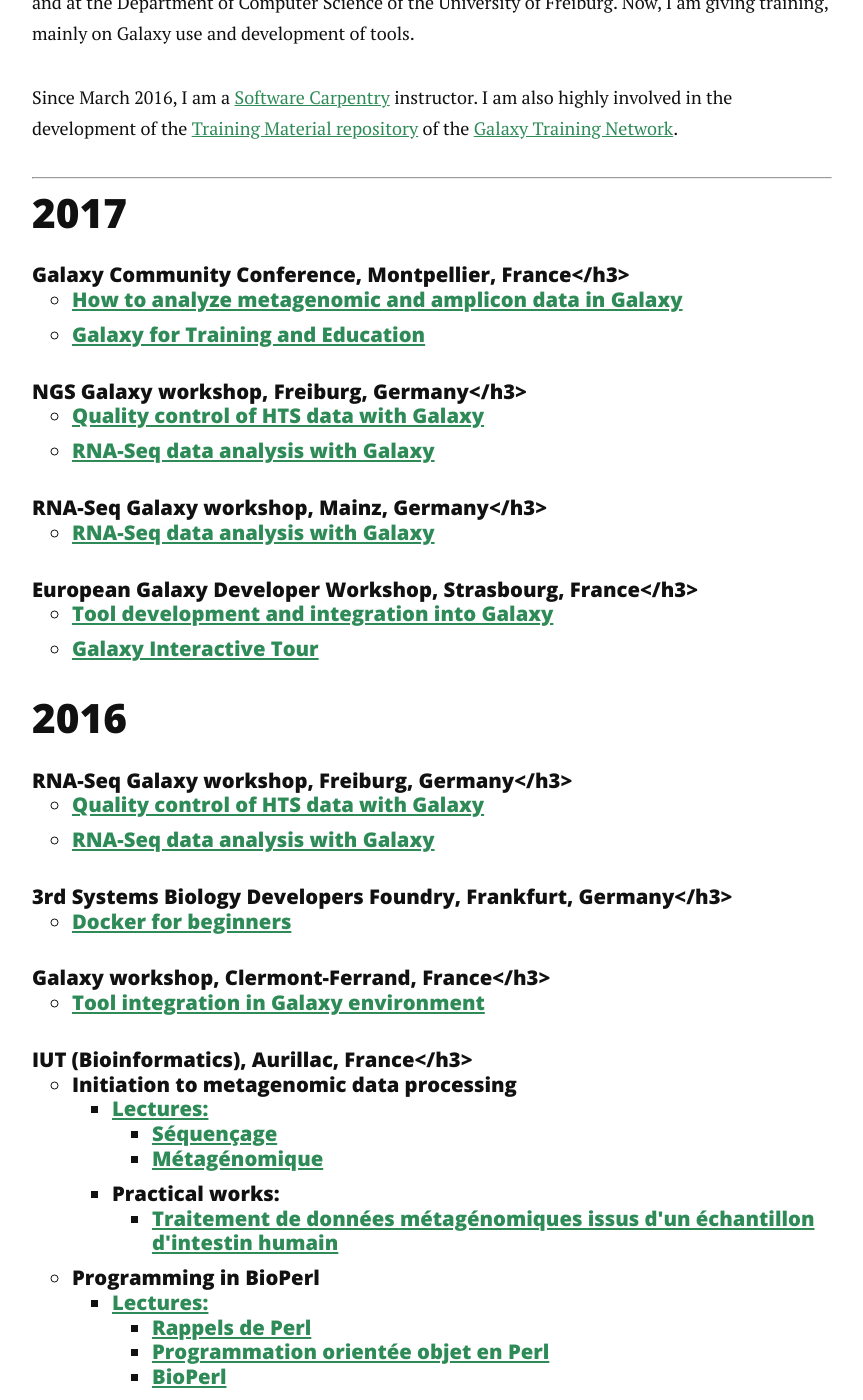
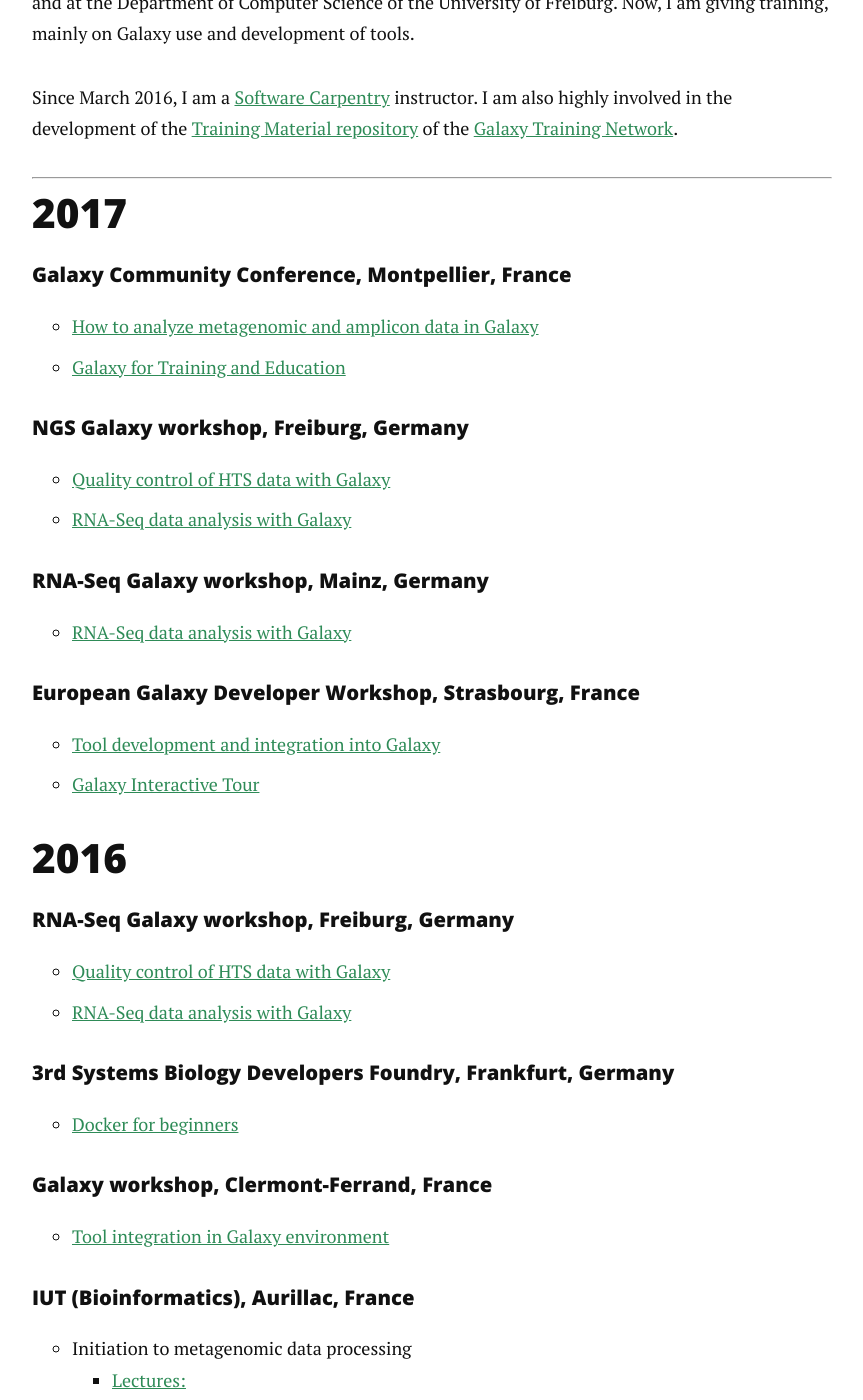
Before and after one commit to bebatut-research/bebatut-research.github.io, a Jekyll site: the page built from training.md, in a window 1280 px wide and 1400 px high, scrolled down 435 px. Shown: the whole window, without its empty margins (208-1071 px from the left). Built offline with Jekyll 4.4.1, drawn with Linux system fonts in a browser that asks for light colours; nearby versions of some CDN libraries; some of the changed text lies outside the part shown.

Commit message:
Fix title

```diff
--- a/training.md
+++ b/training.md
@@ -16,7 +16,7 @@
     <h2 class="title">{{ data.year }}</h2>
 
     {% for location in data.locations %}
-      <h4 class="subtitle">{{ location.at }}</h3>
+      <h4 class="subtitle">{{ location.at }}</h4>
       <ul class="lecture-by-location">
       {% for lecture in location.lectures %}
         <li class="lecture-by-location">
```
